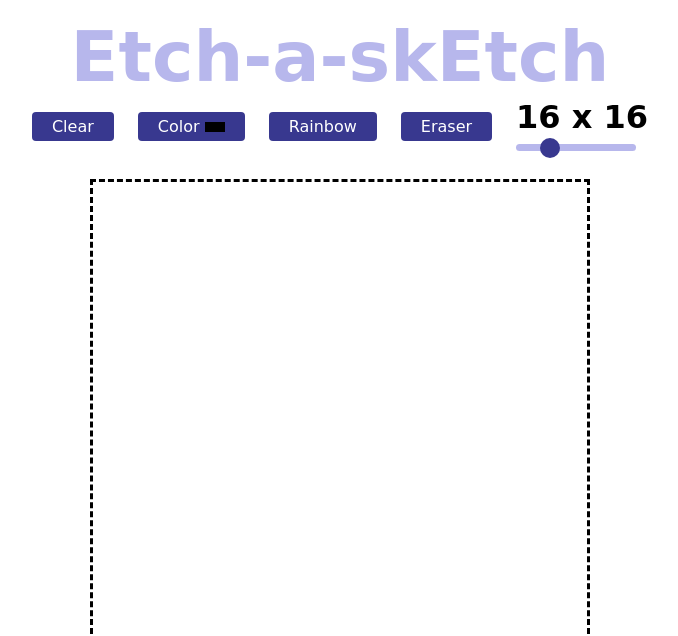
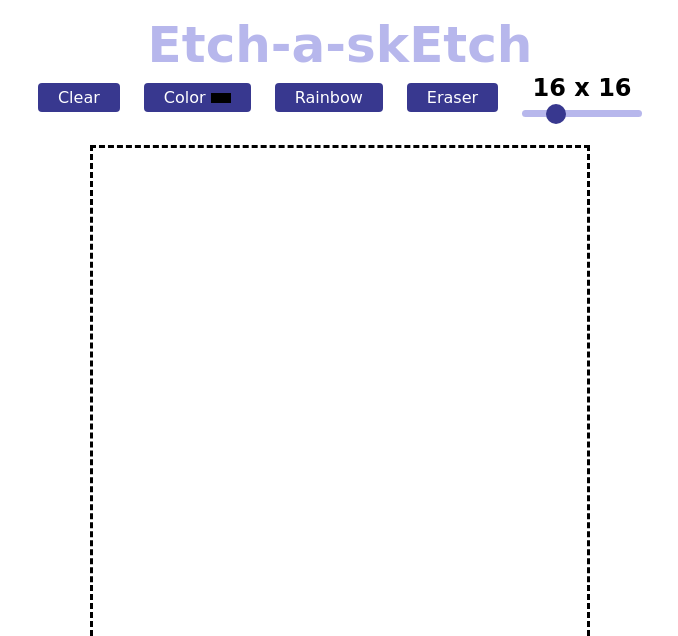
Before and after one commit to mnasser02/Etch-a-Sketch, a plain HTML site: page index.html in a window 1280 px wide. Shown: the top 636 px of the page, without its empty margins (300-978 px from the left). Drawn offline with Linux system fonts and the light colour scheme.

Commit message:
Update style.css

```diff
--- a/styles/style.css
+++ b/styles/style.css
@@ -7,7 +7,7 @@
 
 h1 {
   text-align: center;
-  font-size: 70px;
+  font-size: 50px;
   color: rgb(183, 183, 236);
   font-weight: 900;
 }
@@ -100,7 +100,7 @@ input[type="range"]::-webkit-slider-thumb {
 #sizeValue {
   text-align: center;
   font-weight: bold;
-  font-size: 2em;
+  font-size: 24px;
 }
 
 footer,
```
